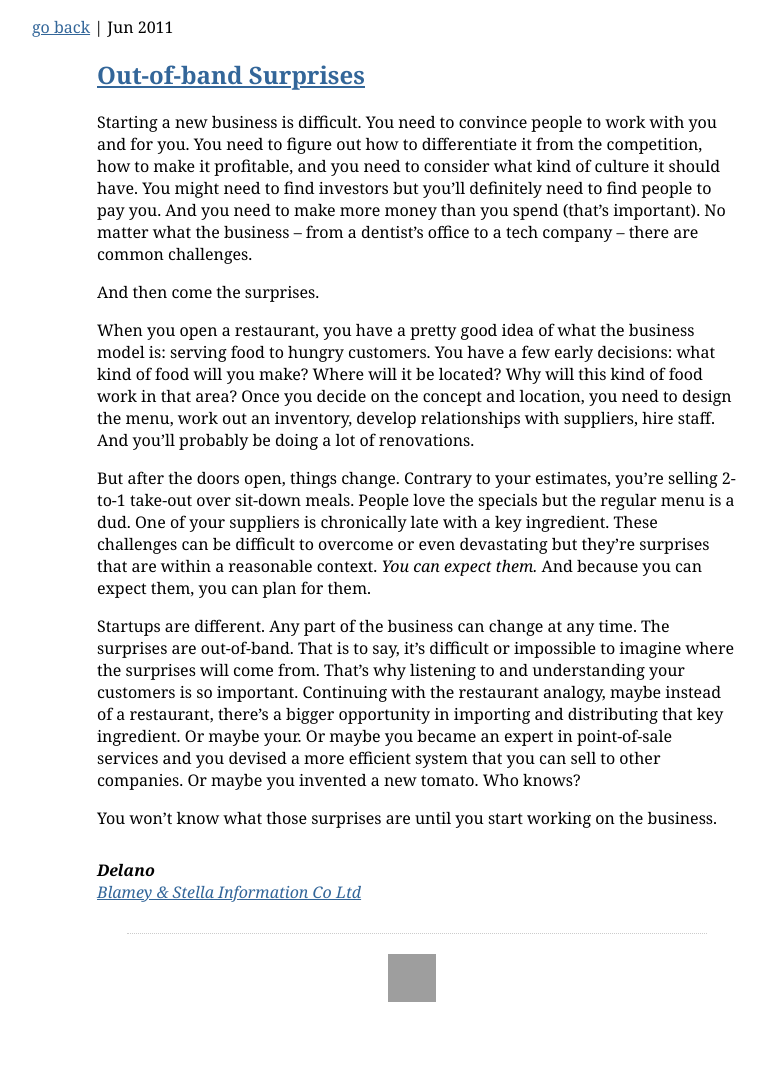
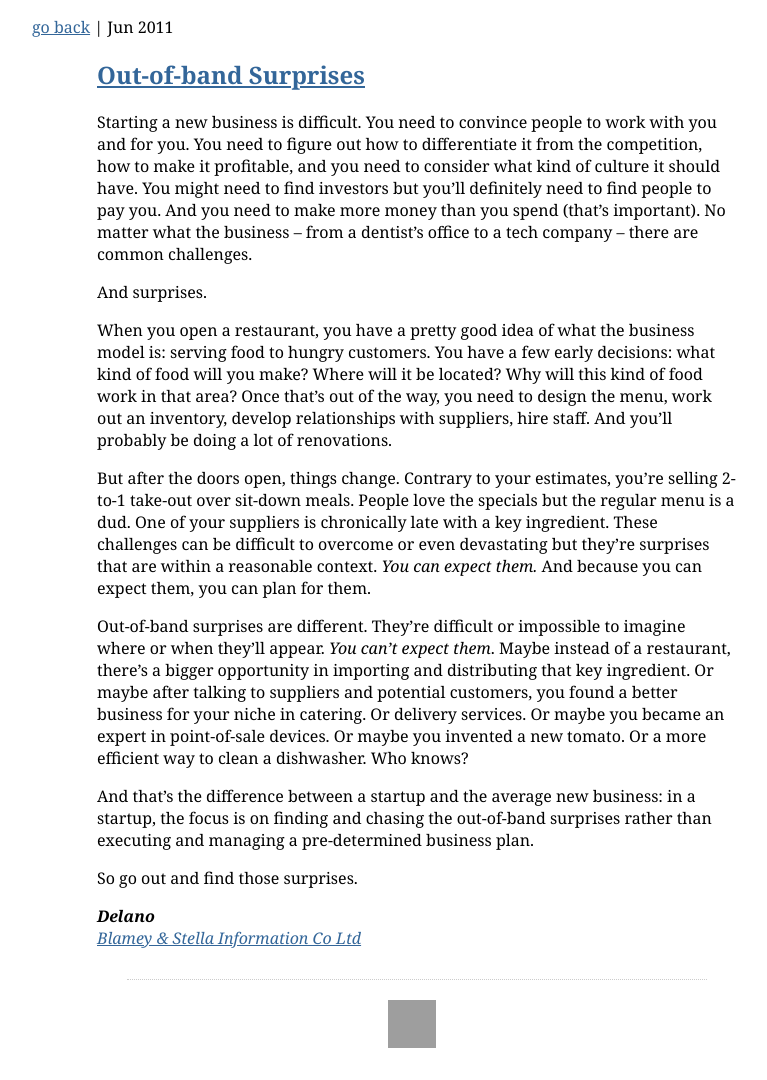
Before and after one commit to delano/delano.github.com, a Jekyll site: the page built from thoughts/out-of-band-surprises.md, in a window 1280 px wide. Shown: the whole page, without its empty margins (223-990 px from the left). Built offline with Jekyll 4.4.1, drawn with Linux system fonts in a browser that asks for light colours; Markdown is read by kramdown in place of the engine named in the settings; before the commit the page ends 1034 px from its top, so only the background shows below that; grey boxes are pictures that could not be loaded.

Commit message:
Out-of-band Surprises RC-1

```diff
--- a/etc/site.css
+++ b/etc/site.css
@@ -8,6 +8,6 @@ a{color:#336699;}
 .entry .graphicSubtext{margin-top:10px;padding-top:85px;font-family:Georgia,serif;font-size:12px;line-height:1.25em;font-style:italic;color:#999;}
 .entry .largeText{font-family:Georgia,serif;font-size:25px;letter-spacing:1px;font-weight:bold;}
 .entry .defaultContent{color:#ccc;}
-.entry .sign{margin-top:30px;font-style:italic;}
+.entry .sign{font-style:italic;}
 .entry input{background:#fff transparent;border:1px solid #ccc;-webkit-border-radius:3px 3px 3px 3px;-moz-border-radius:3px 3px 3px 3px;color:#000;font-family:Georgia,serif;font-style:italic;font-size:20px;font-weight:normal;margin:15px 0;padding:5px 10px;}
 .topDots{display:block;text-align:center;margin:30px;padding:20px 10px 2px 0;border-top:1px dotted #cccccc;color:#00cccc;font-size:11px;}
--- a/thoughts/out-of-band-surprises.md
+++ b/thoughts/out-of-band-surprises.md
@@ -6,12 +6,14 @@ date: 2011-06-23
 
 Starting a new business is difficult. You need to convince people to work with you and for you. You need to figure out how to differentiate it from the competition, how to make it profitable, and you need to consider what kind of culture it should have. You might need to find investors but you'll definitely need to find people to pay you. And you need to make more money than you spend (that's important). No matter what the business -- from a dentist's office to a tech company -- there are common challenges.
 
-And then come the surprises.
+And surprises.
 
-When you open a restaurant, you have a pretty good idea of what the business model is: serving food to hungry customers. You have a few early decisions: what kind of food will you make? Where will it be located? Why will this kind of food work in that area? Once you decide on the concept and location, you need to design the menu, work out an inventory, develop relationships with suppliers, hire staff. And you'll probably be doing a lot of renovations.
+When you open a restaurant, you have a pretty good idea of what the business model is: serving food to hungry customers. You have a few early decisions: what kind of food will you make? Where will it be located? Why will this kind of food work in that area? Once that's out of the way, you need to design the menu, work out an inventory, develop relationships with suppliers, hire staff. And you'll probably be doing a lot of renovations.
 
 But after the doors open, things change. Contrary to your estimates, you're selling 2-to-1 take-out over sit-down meals. People love the specials but the regular menu is a dud. One of your suppliers is chronically late with a key ingredient. These challenges can be difficult to overcome or even devastating but they're surprises that are within a reasonable context. *You can expect them.* And because you can expect them, you can plan for them.
 
-Startups are different. Any part of the business can change at any time. The surprises are out-of-band. That is to say, it's difficult or impossible to imagine where the surprises will come from. That's why listening to and understanding your customers is so important. Continuing with the restaurant analogy, maybe instead of a restaurant, there's a bigger opportunity in importing and distributing that key ingredient. Or maybe your. Or maybe you became an expert in point-of-sale services and you devised a more efficient system that you can sell to other companies. Or maybe you invented a new tomato. Who knows?
+Out-of-band surprises are different. They're difficult or impossible to imagine where or when they'll appear. *You can't expect them*. Maybe instead of a restaurant, there's a bigger opportunity in importing and distributing that key ingredient. Or maybe after talking to suppliers and potential customers, you found a better business for your niche in catering. Or delivery services. Or maybe you became an expert in point-of-sale devices. Or maybe you invented a new tomato. Or a more efficient way to clean a dishwasher. Who knows?
 
-You won't know what those surprises are until you start working on the business.
+And that's the difference between a startup and the average new business: in a startup, the focus is on finding and chasing the out-of-band surprises rather than executing and managing a pre-determined business plan.
+
+So go out and find those surprises.
```
